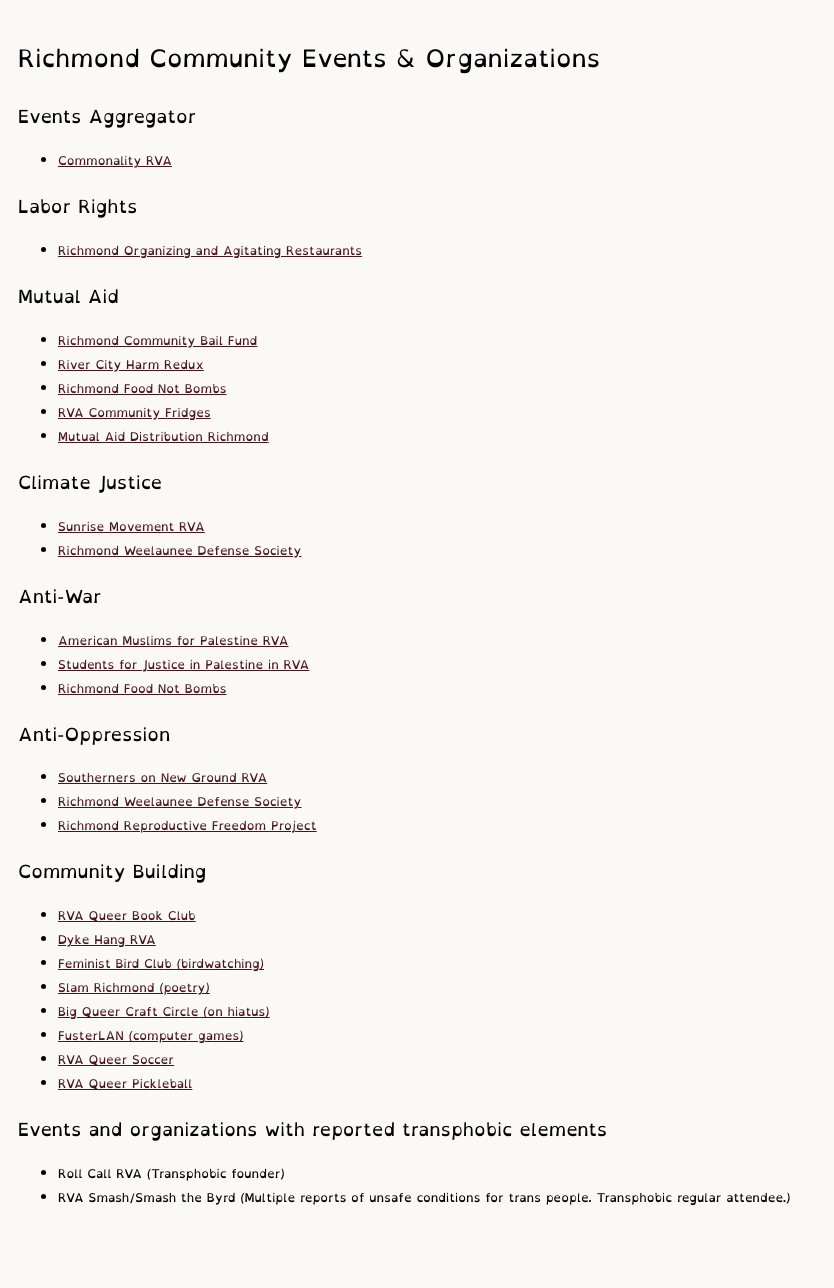
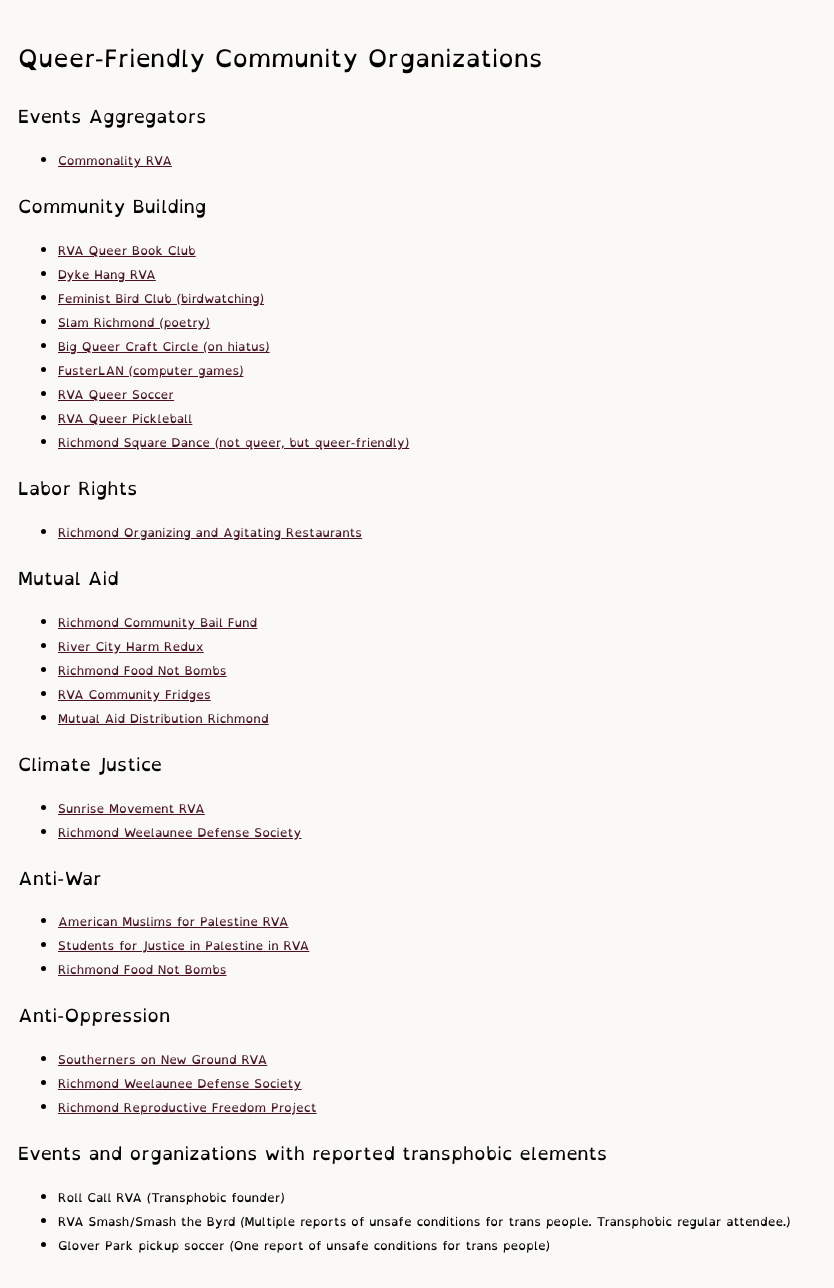
Before and after one commit to NatVIII/rva.rip, a Nuxt app: page /list in a window 1280 px wide. Shown: the whole page, without its empty margins (0-834 px from the left). Before the commit the page ends 1240 px from the top, so only its background shows below. Built offline with nearby package versions, Linux system fonts and the light colour scheme.

Commit message:
Updated list.vue to be in line with Dannys changes

```diff
--- a/pages/list.vue
+++ b/pages/list.vue
@@ -4,10 +4,24 @@ import 'assets/style.css';
 
 <template>
     <div class="desc" style="line-height: 2;">
-        <h1>Richmond Community Events & Organizations</h1>
-        <h2>Events Aggregator</h2>
+        <h1>Queer-Friendly Community Organizations</h1>
+        <h2>Events Aggregators</h2>
         <ul>
             <li><a href="https://linktr.ee/commonalityrva" target="_blank">Commonality RVA</a></li>
+        </ul>
+        <h2>Community Building</h2>
+        <ul>
+            <li><a href="https://linktr.ee/rvaqueerbookclub" target="_blank">RVA Queer Book Club</a></li>
+            <li><a href="https://linktr.ee/dhrva" target="_blank">Dyke Hang RVA</a></li>
+            <li><a href="https://www.instagram.com/fbc.rva" target="_blank">Feminist Bird Club (birdwatching)</a></li>
+            <li><a href="https://linktr.ee/slamrva" target="_blank">Slam Richmond (poetry)</a></li>
+            <li><a href="https://www.instagram.com/bigqueercraftcircle" target="_blank">Big Queer Craft Circle (on hiatus)</a>
+            </li>
+            <li><a href="https://www.instagram.com/flan.rva" target="_blank">FusterLAN (computer games)</a></li>
+            <li><a href="https://linktr.ee/rvaqueersoccer" target="_blank">RVA Queer Soccer</a></li>
+            <li><a href="https://www.instagram.com/rvaqueerpickleball" target="_blank">RVA Queer Pickleball</a></li>
+            <li><a href="https://www.instagram.com/rvasquaredance" target="_blank">Richmond Square Dance (not queer, but
+                    queer-friendly)</a></li>
         </ul>
         <h2>Labor Rights</h2>
         <ul>
@@ -38,23 +52,12 @@ import 'assets/style.css';
             <li><a href="https://www.instagram.com/richmond_wds" target="_blank">Richmond Weelaunee Defense Society</a></li>
             <li><a href="https://www.rrfp.net" target="_blank">Richmond Reproductive Freedom Project</a></li>
         </ul>
-        <h2>Community Building</h2>
-        <ul>
-            <li><a href="https://linktr.ee/rvaqueerbookclub" target="_blank">RVA Queer Book Club</a></li>
-            <li><a href="https://linktr.ee/dhrva" target="_blank">Dyke Hang RVA</a></li>
-            <li><a href="https://www.instagram.com/fbc.rva" target="_blank">Feminist Bird Club (birdwatching)</a></li>
-            <li><a href="https://linktr.ee/slamrva" target="_blank">Slam Richmond (poetry)</a></li>
-            <li><a href="https://www.instagram.com/bigqueercraftcircle" target="_blank">Big Queer Craft Circle (on hiatus)</a>
-            </li>
-            <li><a href="https://www.instagram.com/flan.rva" target="_blank">FusterLAN (computer games)</a></li>
-            <li><a href="https://linktr.ee/rvaqueersoccer" target="_blank">RVA Queer Soccer</a></li>
-            <li><a href="https://www.instagram.com/rvaqueerpickleball" target="_blank">RVA Queer Pickleball</a></li>
-        </ul>
         <h2>Events and organizations with reported transphobic elements</h2>
         <ul>
             <li>Roll Call RVA (Transphobic founder)</li>
             <li>RVA Smash/Smash the Byrd (Multiple reports of unsafe conditions for trans people. Transphobic regular attendee.)
             </li>
+            <li>Glover Park pickup soccer (One report of unsafe conditions for trans people)</li>
         </ul>
     </div>
 </template>
```
